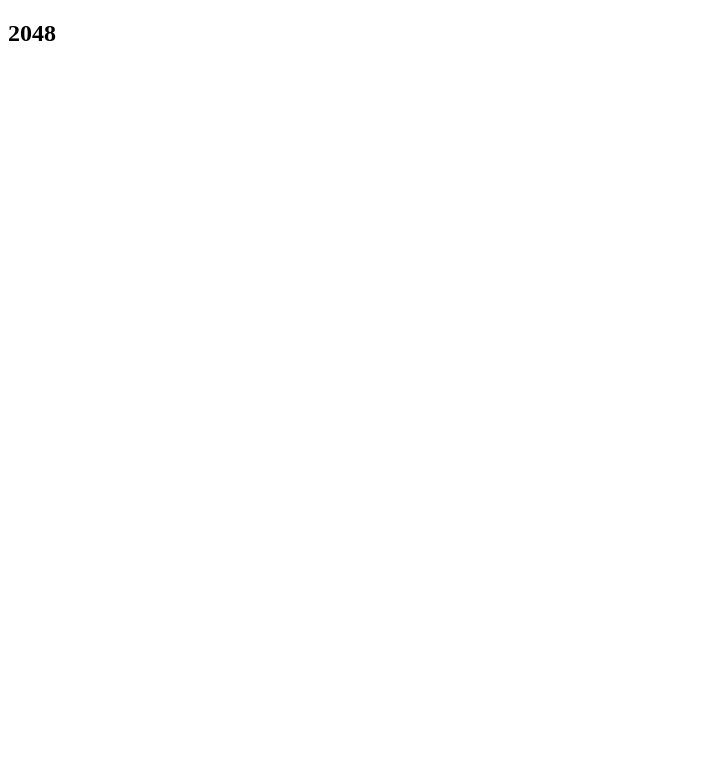
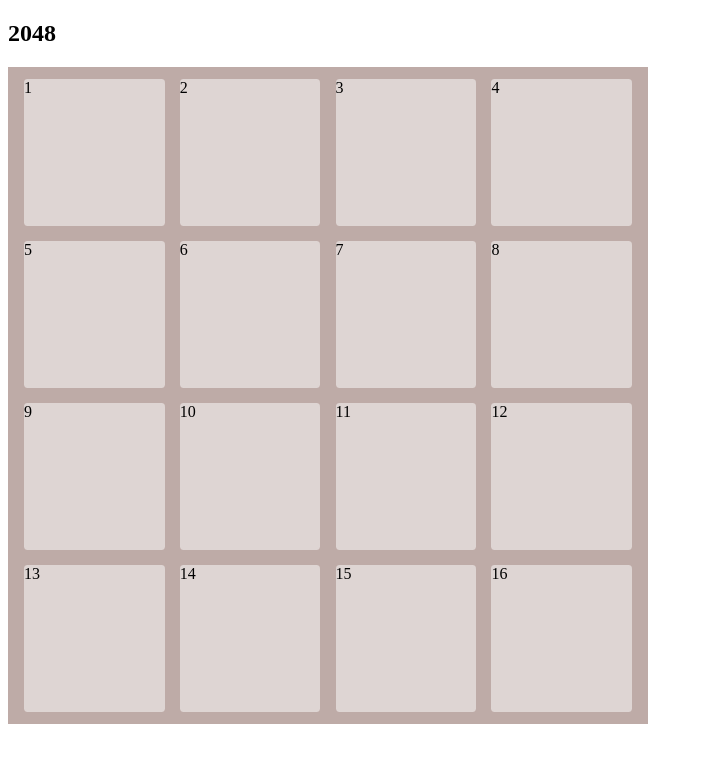
Before and after one commit to Angry3vilbot/2048, a SvelteKit app: page / in a window 1280 px wide. Shown: the top 762 px of the page, without its empty margins (0-703 px from the left). Built offline with nearby package versions, Linux system fonts and the light colour scheme.

Commit message:
Create the game and tile grids, add tiles, styling
- Create the game grid, which contains the empty tiles
- Create the tile grid, which will contain tiles with numbers in them
- Add tiles to the game grid
- Add styling to the game grid and game container

```diff
--- a/src/routes/+page.svelte
+++ b/src/routes/+page.svelte
@@ -1,6 +1,19 @@
+<script>
+  import Game from "./Game.svelte";
+
+</script>
 <section>
     <h1>2048</h1>
     <div class="game-container">
-
+        <Game></Game>
     </div>
 </section>
+
+<style>
+    div.game-container {
+        max-width: 40rem;
+        padding-top: 1%;
+        padding-bottom: 1%;
+        background-color: hsl(10, 15%, 70%);
+    }
+</style>
--- a/src/routes/Game.svelte
+++ b/src/routes/Game.svelte
@@ -0,0 +1,55 @@
+<!-- Text in the grid tiles will be removed later, for now it is there for ease of scripting later. -->
+<div class="game-grid">
+    <div class="grid-row">
+        <div class="grid-tile">1</div>
+        <div class="grid-tile">2</div>
+        <div class="grid-tile">3</div>
+        <div class="grid-tile">4</div>
+    </div>
+    <div class="grid-row">
+        <div class="grid-tile">5</div>
+        <div class="grid-tile">6</div>
+        <div class="grid-tile">7</div>
+        <div class="grid-tile">8</div>
+    </div>
+    <div class="grid-row">
+        <div class="grid-tile">9</div>
+        <div class="grid-tile">10</div>
+        <div class="grid-tile">11</div>
+        <div class="grid-tile">12</div>
+    </div>
+    <div class="grid-row">
+        <div class="grid-tile">13</div>
+        <div class="grid-tile">14</div>
+        <div class="grid-tile">15</div>
+        <div class="grid-tile">16</div>
+    </div>
+</div>
+<div class="tile-grid">
+
+</div>
+
+<style>
+    div.game-grid {
+        max-width: 97.5%;
+        box-sizing: border-box;
+        aspect-ratio: 1;
+        padding-left: 2.5%;
+    }
+    div.grid-row {
+        display: flex;
+        background-color: hsl(10, 15%, 70%);
+        width: 100%;
+        height: 23.5%;
+        margin-bottom: 2.5%;
+    }
+    div.grid-tile {
+        margin-right: 2.5%;
+        width: 25%;
+        background-color: hsl(10, 15%, 85%);
+        border-radius: 2.5%;
+    }
+    div.grid-tile:last-child {
+        margin-right: 0%;
+    }
+</style>
```
